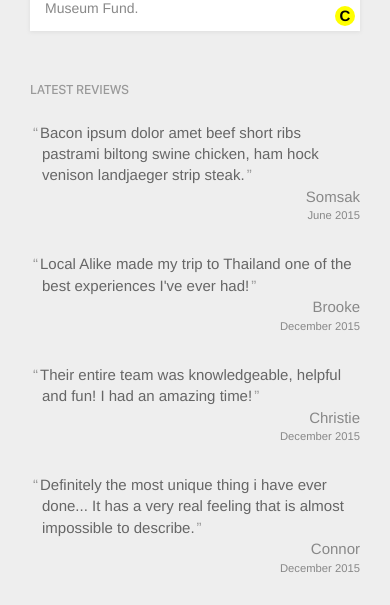
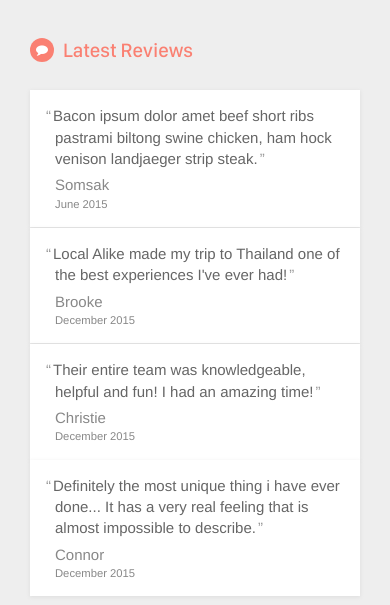
Before and after one commit to lightningthunder/lightningthunder.github.io, a PHP site: page /details.html in a window 390 px wide. Shown: the part 5895-6500 px from the top of the page. Run offline with PHP 8.4, Linux system fonts and the light colour scheme; some libraries are stand-ins or nearby versions.

Commit message:
Added bottom penguin nav on mobile for details page

```diff
--- a/css/la_cards.css
+++ b/css/la_cards.css
@@ -103,13 +103,6 @@
 	padding: 10px;
 }
 
-
-.card.review
-{
-	box-shadow: none;
-	background: transparent;
-}
-
 .card.cause .slideshow-overlay,
 .card.add-ons .slideshow-overlay
 {
@@ -167,6 +160,11 @@
 	position: relative;
 }
 
+.card.review
+{
+	margin-bottom: 1px;
+}
+
 .card.cause .content,
 .card.review .content,
 .card.book .content,
@@ -200,17 +198,9 @@
 	float: right;
 }
 
-.card.review
-{
-	background: transparent;
-	padding: 0;
-	overflow: visible;
-}
-
 .card.review .content
 {
-	background: transparent;
-	padding: 0;
+	padding: 15px 15px 15px 20px;
 	overflow: none;
 }
 
@@ -223,7 +213,7 @@
 {
 	color: #666;
 	text-indent: -9px;
-	margin-bottom: 0px;
+	margin-bottom: 5px;
 }
 
 .card.review p::before
@@ -795,7 +785,8 @@ span.letter-signs.culture::before
 @media (max-width: 991px) {
 	.card.review .content
 	{
-		padding-left: 12px;
+		padding: 15px 20px;
+		padding-left: 25px;
 	}
 
 	.card.booking-summary,
@@ -804,4 +795,18 @@ span.letter-signs.culture::before
 	{
 		padding: 0;
 	}
+
+	.card.review p
+	{
+		color: #666;
+		margin-bottom: 5px;
+		text-align: left;
+	}
+
+	.card.review span
+	{
+		display: block;
+		text-align: left;
+		color: #888;
+	}
 }
--- a/css/la_details.css
+++ b/css/la_details.css
@@ -200,6 +200,10 @@ body
 	color: #999;
 	font-size: 0.9em;
 	text-transform: uppercase;
+
+	font-size: 20px;
+	color: salmon;
+	text-transform: capitalize;
 }
 
 .btn-read-more-reviews,
@@ -216,6 +220,7 @@ body
 
 .btn-read-more-reviews
 {
+	margin-top: 30px;
 	background: #fff;
 }
 
@@ -227,6 +232,7 @@ body
 {
 	background: #d6d6d6;
 	color: #777;
+	border-bottom: none;
 }
 
 .btn-read-more-reviews span,
@@ -266,7 +272,8 @@ body
 	font-weight: normal;
 }
 
-.trip-content .fa
+.trip-content h4 .fa,
+.misc-bar .fa
 {
 	width: 24px;
 	height: 24px;
@@ -277,10 +284,12 @@ body
 	line-height: 24px;
 	text-align: center;
 	position: relative;
+	background: salmon;
 	top: -3px;
+	margin-right: 5px;
 }
 
-.trip-content #la_photo-gallery h4 .fa
+/*.trip-content #la_photo-gallery h4 .fa
 {
 	background: salmon;
 }
@@ -306,6 +315,11 @@ body
 }
 
 .trip-content #la_tips-notes h4 .fa
+{
+	background: salmon;
+}*/
+
+.misc-bar h4 .fa
 {
 	background: salmon;
 }
@@ -507,21 +521,62 @@ body
     touch-action: none;
 }
 
-.btn-book-now-penguin
+.penguin-bottom-nav
 {
 	position: fixed;
+	bottom: 0px;
+	left: 0px;
+	padding: 0px;
+	width: 100%;
+	height: 60px;
+	background: #fff;
+	color: #777;
+	border-top: 1px solid #eee;
+	display: none;
+	z-index: 99999;
+}
+
+.penguin-bottom-nav .col-xs-4
+{
+	padding: 0px;
+}
+
+.penguin-bottom-nav .col-xs-4:nth-child(2)
+{
+	border-left: 1px solid #eee;
+	border-right: 1px solid #eee;
+}
+
+.btn-book-now-penguin,
+.btn-review-penguin,
+.btn-impact-penguin
+{
+	position: relative;
 	width: 100%;
 	height: 60px;
 	bottom: 0px;
 	left: 0px;
 	border-radius: 0px;
-	font-size: 24px;
+	font-size: 16px;
+	color: #888;
 	padding: 0px;
 	font-weight: 600;
-	line-height: 60px;
+	line-height: 57px;
+	opacity: 1;
+	font-family: "san francisco display";
+}
+
+.btn-book-now-penguin
+{
+	background-color: salmon;
 	color: #fff;
-	opacity: 0;
-	font-family: "san francisco display";
+}
+
+.btn-book-now-penguin:hover,
+.btn-book-now-penguin:focus
+{
+	background-color: lightsalmon;
+	color: #fff;
 }
 
 @media (min-width: 1640px) {
@@ -652,21 +707,25 @@ body
 	{
 		display: none;
 	}
+}
+
+@media (max-width: 768px) {
+
+	.penguin-bottom-nav
+	{
+		display: block;
+	}
 
 	.btn-book-now-penguin
-	{
-		background: rgba(255, 160, 122, 0.75);
+
 		opacity: 1;
-		z-index: 999;
-		border: 0;
 	}
 
 	.btn-book-now-penguin:hover,
 	.btn-book-now-penguin:active,
 	.btn-book-now-penguin:focus
 	{
-		background: rgba(255, 160, 122, 0.75);
-		color: #fff;
+
 	}
 
 }
--- a/details.html
+++ b/details.html
@@ -278,7 +278,7 @@
           <hr>
           <h4><i class="fa fa-cart-plus"></i> Upgrades <small>(Add at check out)</small></h4>
           <div class="col-xs-12 col-sm-6 col-lg-6 padding-top-20">
-            <div class="card add-ons text-center">
+            <div class="card add-ons">
               <div class="slideshow">
                 <div class="slideshow-bg" style="background-image:url('http://motoburg.com/images/toyota-hiace-slwb-commuter-bus-02.jpg');">
                 </div>
@@ -305,7 +305,7 @@
             </div>
           </div>
           <div class="col-xs-12 col-sm-6 col-lg-6 padding-top-20">
-            <div class="card add-ons text-center">
+            <div class="card add-ons">
               <div class="slideshow">
                 <div class="slideshow-bg" style="background-image:url('http://www.asianplustravel.com/img//tour/cnx-khantoke2.jpg');">
                 </div>
@@ -332,7 +332,7 @@
             </div>
           </div>
           <div class="col-xs-12 col-sm-6 col-lg-6 padding-top-20">
-            <div class="card add-ons text-center">
+            <div class="card add-ons">
               <div class="slideshow">
                 <div class="slideshow-bg" style="background-image:url('http://www.wanderintown.com/uploads/img/1430908305thai-cooking.jpg');">
                 </div>
@@ -372,7 +372,7 @@
         </div> -->
       </div>
       <!-- Book Column -->
-      <div class="col-xs-12 col-sm-12 col-md-4 col-lg-4 book-now padding-top-20 padding-bottom-20" id="penguin-hook-jr">
+      <div class="col-xs-12 col-sm-12 col-md-4 col-lg-4 book-now padding-top-20 padding-bottom-20" id="penguin-hook-book">
         <!-- book now module -->
         <h3>Book Now & Let's Go</h3>
         <span class="item_price">
@@ -416,7 +416,6 @@
                     </div>
                     <div class="col-xs-12 no-side-padding text-center">
                       <a href="payment.html" class="btn btn-primary btn-success btn-book-now">Request to Book Now</a>
-                      <btn class="btn btn-book-now-penguin text-center" id="penguin-btn">Book Now <span class="glyphicon glyphicon-tree-conifer"></span></btn>
                     </div>
                 </fieldset>
               </form>
@@ -442,11 +441,11 @@
       </div>
 
       <!-- Impact, reviews, misc. Column -->
-      <div class="col-xs-12 col-sm-12 col-md-4 col-lg-4 misc-bar padding-top-20 padding-bottom-20">
+      <div class="col-xs-12 col-sm-12 col-md-4 col-lg-4 misc-bar padding-top-20 padding-bottom-20" id="penguin-hook-impact">
         <!-- social impact -->
         <!-- stories cta -->
-        <div class="col-lg-9 col-md-9 col-xs-9">
-          <h3>Social causes this tour supports</h3>
+        <div class="col-lg-12 col-md-12 col-xs-12">
+          <h3><i class="fa fa-heart"></i> Social causes we support</h3>
         </div>
         <div class="col-lg-12 col-md-12 col-sm-6 col-xs-12">
           <div class="card cause">
@@ -482,8 +481,8 @@
             </div>
           </div>
         </div>
-        <div class="col-lg-9 col-md-12 col-xs-9">
-          <h3>Latest reviews</h3>
+        <div class="col-lg-9 col-md-12 col-xs-9" id="penguin-hook-review">
+          <h3><i class="fa fa-comment"></i> Latest reviews</h3>
         </div>
         <div class="col-lg-12 col-md-12 col-sm-6 col-xs-12">
           <div class="card review">
@@ -527,7 +526,17 @@
           </a>
         </div>
       </div>
-
+      <div class="col-xs-12 penguin-bottom-nav">
+        <div class="col-xs-4">
+          <btn class="btn btn-impact-penguin text-center" id="penguin-impact">Social Impact</btn>
+        </div>
+        <div class="col-xs-4">
+          <btn class="btn btn-review-penguin text-center" id="penguin-review">Read Reviews</btn>
+        </div>
+        <div class="col-xs-4">
+          <btn class="btn btn-book-now-penguin text-center" id="penguin-book">Book Now</span></btn>
+        </div>
+      </div>
     </div>
   </div>
   <div class="container-fluid global-footer-wrap">
@@ -746,26 +755,38 @@
 
     // scroll
 
-    $("#penguin-btn").click(function() {
+    $("#penguin-impact").click(function() {
         $('html, body').animate({
-            scrollTop: $("#penguin-hook-jr").offset().top
+            scrollTop: $("#penguin-hook-impact").offset().top
+        }, 1000);
+    });
+
+    $("#penguin-review").click(function() {
+        $('html, body').animate({
+            scrollTop: $("#penguin-hook-review").offset().top
+        }, 1000);
+    });
+
+    $("#penguin-book").click(function() {
+        $('html, body').animate({
+            scrollTop: $("#penguin-hook-book").offset().top
         }, 1000);
     });
 
     // book button hide
 
-    $(".btn-book-now-penguin").show(); //hide your div initially
-    var topOfOthDiv = $("#penguin-hook").offset().top;
-    $(window).scroll(function() {
-        if($(window).scrollTop() > topOfOthDiv) { //scrolled past the other div?
-            $(".btn-book-now-penguin").hide(); //reached the desired point -- show div
-        }
+    // $(".penguin-bottom-nav").show(); //hide your div initially
+    // var topOfOthDiv = $("#penguin-hook").offset().top;
+    // $(window).scroll(function() {
+    //     if($(window).scrollTop() > topOfOthDiv) { //scrolled past the other div?
+    //         $(".penguin-bottom-nav").hide(); //reached the desired point -- show div
+    //     }
 
-        else
-        {
-            $(".btn-book-now-penguin").show();
-        }
-    });
+    //     else
+    //     {
+    //         $(".penguin-bottom-nav").show();
+    //     }
+    // });
 
     // $(document).ready(ellipsizeText);        // Plugin must have been working flawles inhere as described in documentation.
     window.setTimeout(ellipsizeText, 400);   // Just for any case.
```
